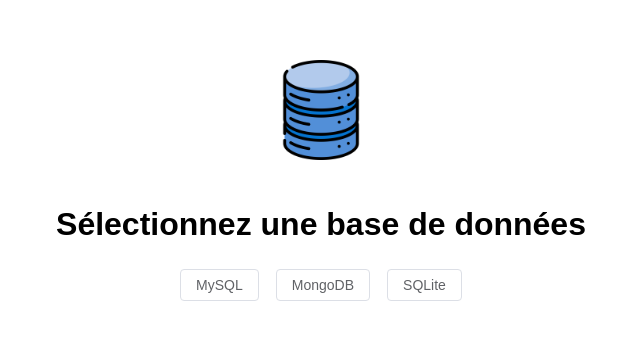
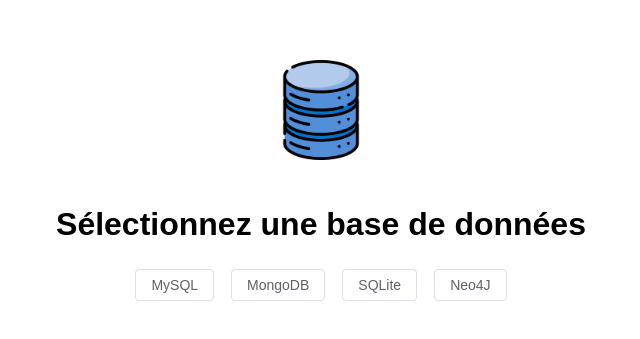
Before and after one commit to Max1me44/punto-front, a Vue app: page /bdd in a window 1280 px wide. Shown: the part 225-564 px from the top of the page, without its empty margins (319-959 px from the left). Built offline with nearby package versions, Linux system fonts and the light colour scheme.

Commit message:
Add neo4j bdd

```diff
--- a/src/views/ChoixBDD.vue
+++ b/src/views/ChoixBDD.vue
@@ -35,6 +35,7 @@
   {value: "mysql", text: "MySQL"},
   {value: "mongodb", text: "MongoDB"},
   {value: "sqlite", text: "SQLite"},
+  {value: "neo4j", text: "Neo4J"},
 ];
 
 // Check si une valeur est déjà stockée dans le storage
```
